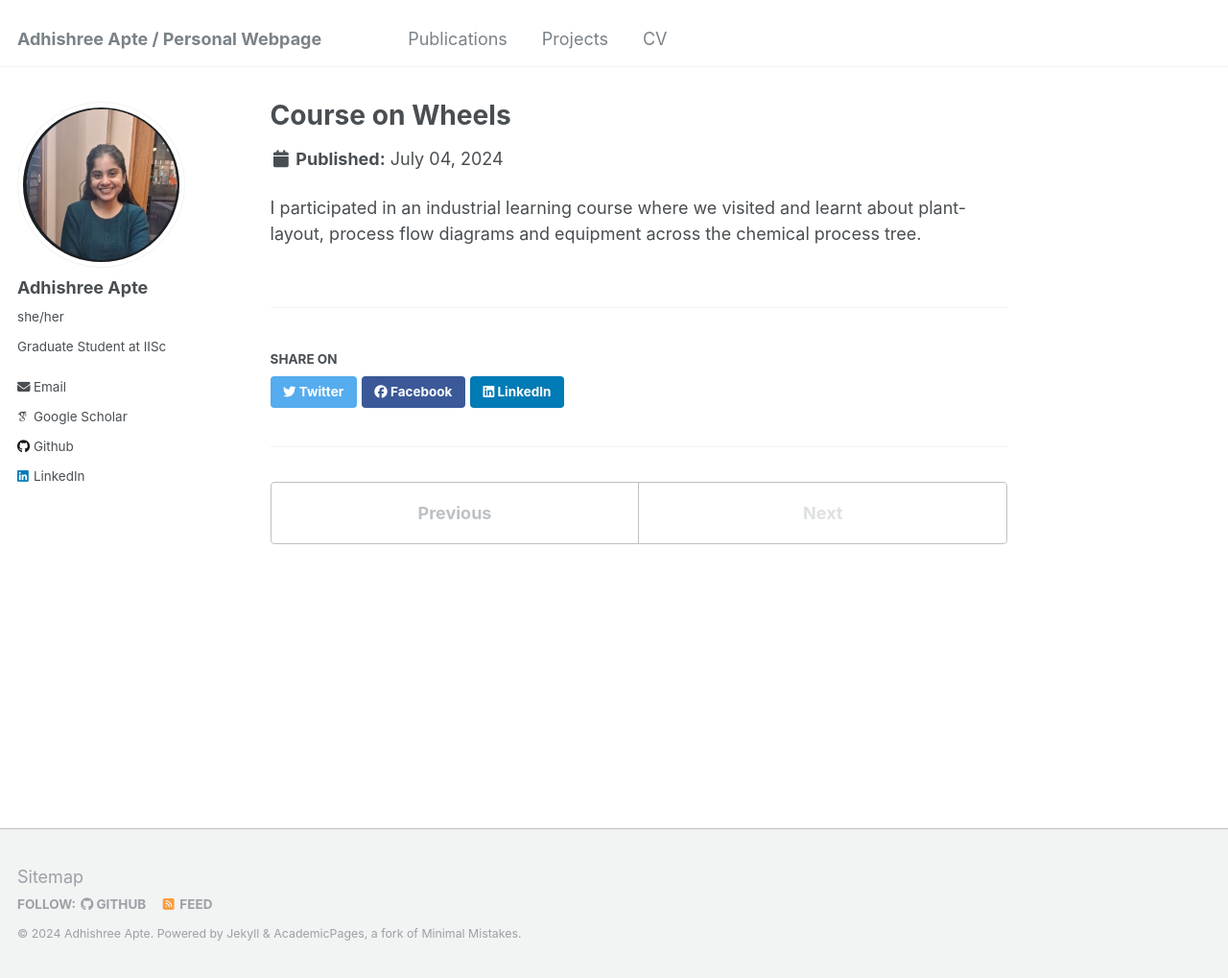
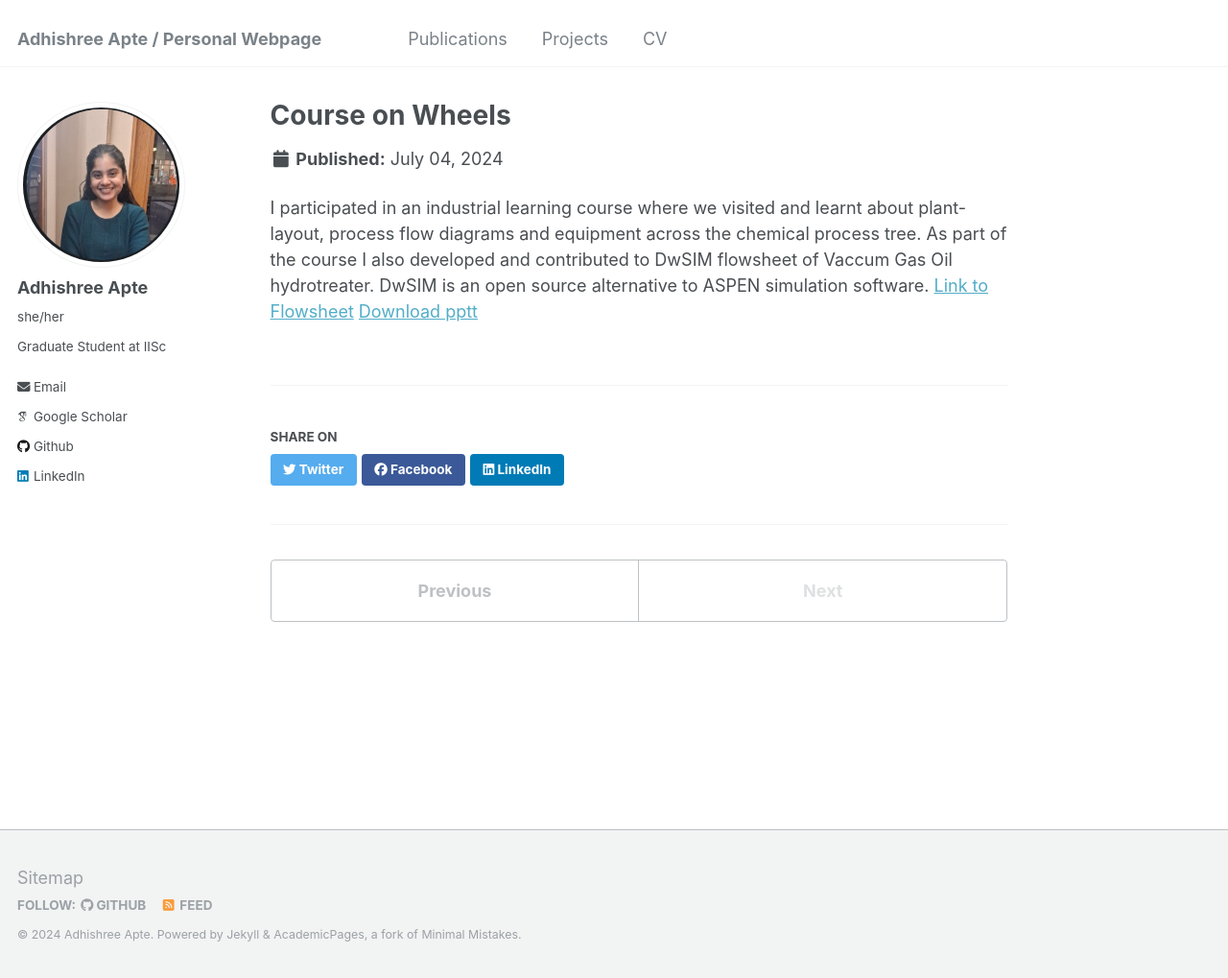
Before and after one commit to adhishreeapte/adhishreeapte.github.io, a Jekyll site: the page built from _portfolio/portfolio-2.html, in a window 1280 px wide and 1019 px high. Shown: the whole window at 96% size. Built offline with Jekyll 4.4.1, drawn with Linux system fonts in a browser that asks for light colours; some web fonts are replaced.

Commit message:
Update portfolio-2.html

```diff
--- a/_portfolio/portfolio-2.html
+++ b/_portfolio/portfolio-2.html
@@ -4,4 +4,8 @@ excerpt: "Entire Process industry in Gujrat belt from extraction (ONGC, GAIL), r
 collection: portfolio
 ---
 
-I participated in an industrial learning course where we visited and learnt about plant-layout, process flow diagrams and equipment across the chemical process tree.
+I participated in an industrial learning course where we visited and learnt about plant-layout, process flow diagrams and equipment across the chemical process tree. As part of the course I also developed and contributed to DwSIM flowsheet of Vaccum Gas Oil hydrotreater. DwSIM is an open source alternative to ASPEN simulation software.
+
+<a href="https://dwsim.fossee.in/flowsheeting-project/dwsim-flowsheet-run/401">Link to Flowsheet</a>
+
+<a href="https://adhishreeapte.github.io/jamnagarppt">Download pptt</a>
```
